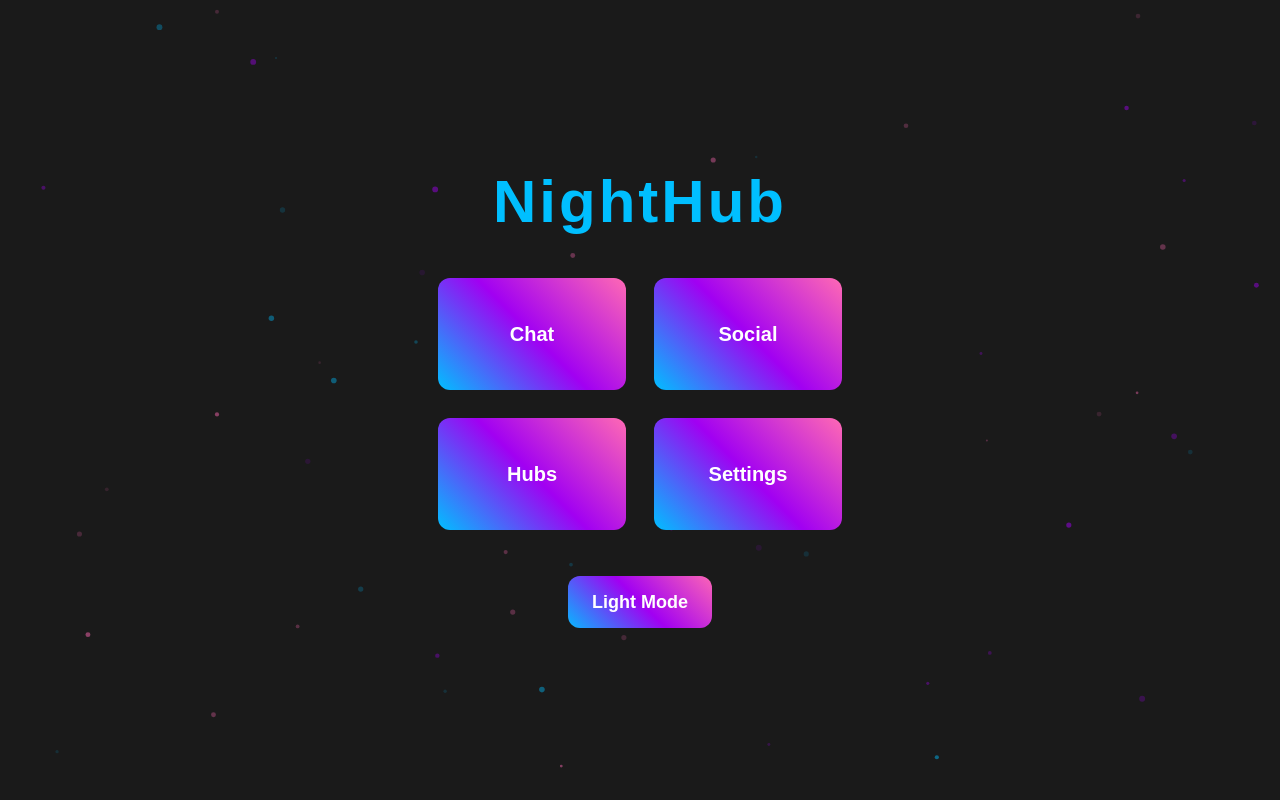
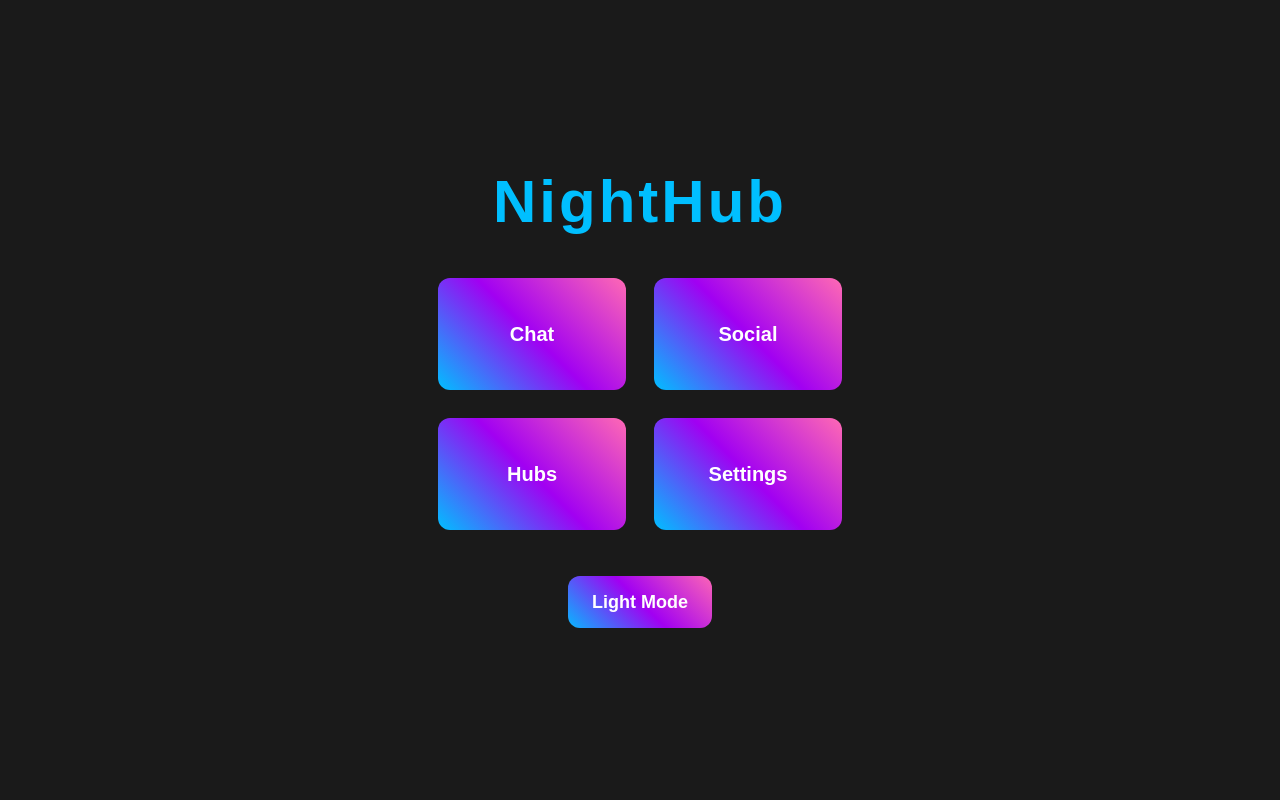
Before and after one commit to nightsshift/nighthub, a Next.js app: page / in a window 1280 px wide. Both pictures are taken after a click on the button "Agree". Built offline with nearby package versions, Linux system fonts and the light colour scheme.

Commit message:
Fix admin.jsx imports and update tsparticles dependencies

```diff
--- a/package.json
+++ b/package.json
@@ -8,6 +8,8 @@
     "start": "next start -p $PORT"
   },
   "dependencies": {
+    "@tsparticles/react": "^3.0.0",
+    "@tsparticles/slim": "^3.5.0",
     "axios": "^1.9.0",
     "framer-motion": "^12.18.1",
     "localforage": "^1.10.0",
@@ -15,9 +17,7 @@
     "react": "^18.3.1",
     "react-dom": "^18.3.1",
     "react-swipeable": "^7.0.1",
-    "react-tsparticles": "^2.12.2",
-    "tailwindcss": "^3.4.14",
-    "tsparticles-slim": "^2.12.0"
+    "tailwindcss": "^3.4.14"
   },
   "devDependencies": {
     "autoprefixer": "^10.4.20",
--- a/src/components/common/ParticleBackground.jsx
+++ b/src/components/common/ParticleBackground.jsx
@@ -1,6 +1,6 @@
 import React from 'react';
-import Particles from 'react-tsparticles';
-import { loadSlim } from 'tsparticles-slim';
+import { Particles } from '@tsparticles/react';
+import { loadSlim } from '@tsparticles/slim';
 
 const ParticleBackground = () => {
   const particlesInit = async (engine) => {
@@ -23,18 +23,18 @@ const ParticleBackground = () => {
             speed: 1,
             direction: 'none',
             random: true,
-            out_mode: 'out',
+            outModes: 'out',
           },
         },
         interactivity: {
-          detect_on: 'canvas',
+          detectOn: 'canvas',
           events: {
-            onhover: { enable: true, mode: 'repulse' },
-            onclick: { enable: true, mode: 'push' },
+            onHover: { enable: true, mode: 'repulse' },
+            onClick: { enable: true, mode: 'push' },
             resize: true,
           },
         },
-        retina_detect: true,
+        retinaDetect: true,
       }}
       className="absolute inset-0 z-0"
     />
--- a/src/pages/admin.jsx
+++ b/src/pages/admin.jsx
@@ -2,8 +2,8 @@ import React, { useState, useEffect } from 'react';
 import axios from 'axios';
 import { useRouter } from 'next/router';
 import { motion } from 'framer-motion';
-import ParticleBackground from '../common/ParticleBackground';
-import Button from '../common/Button';
+import ParticleBackground from './common/ParticleBackground';
+import Button from './common/Button';
 
 export default function Admin() {
   const [username, setUsername] = useState('');
```
